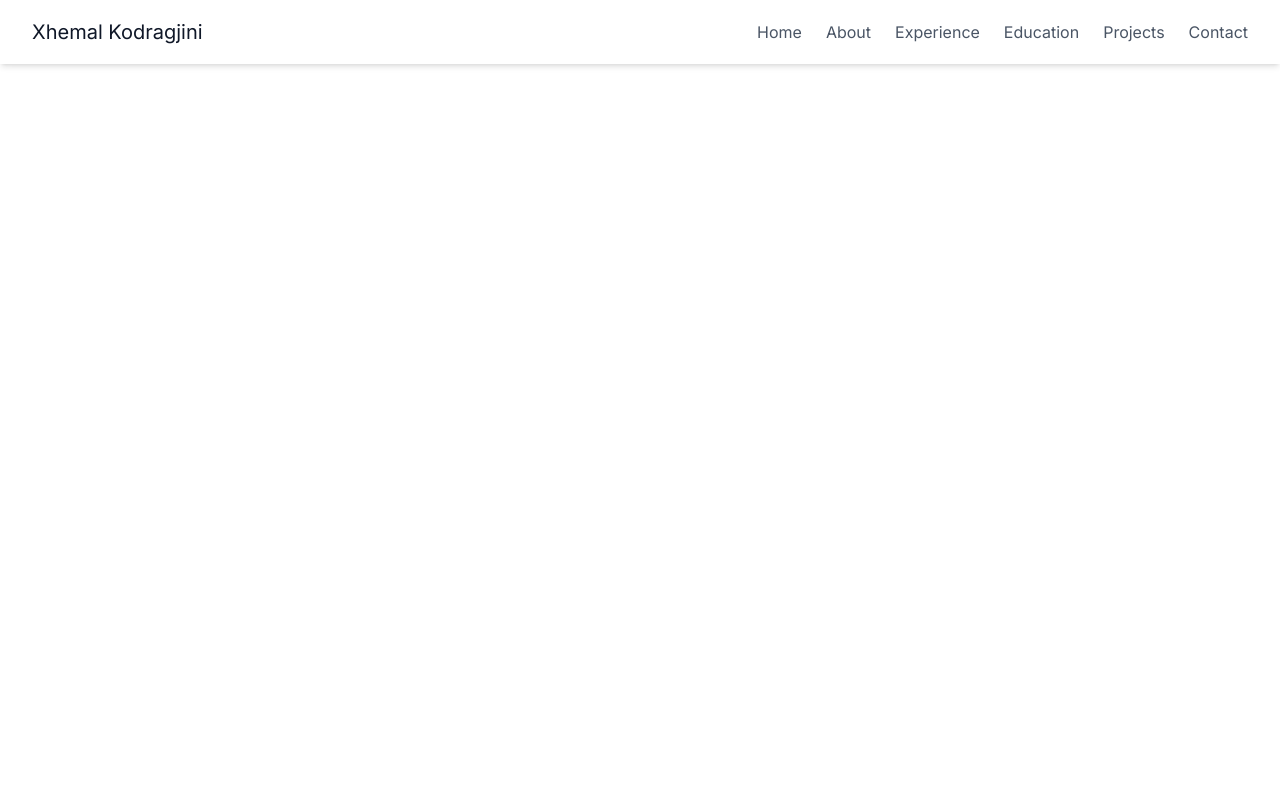
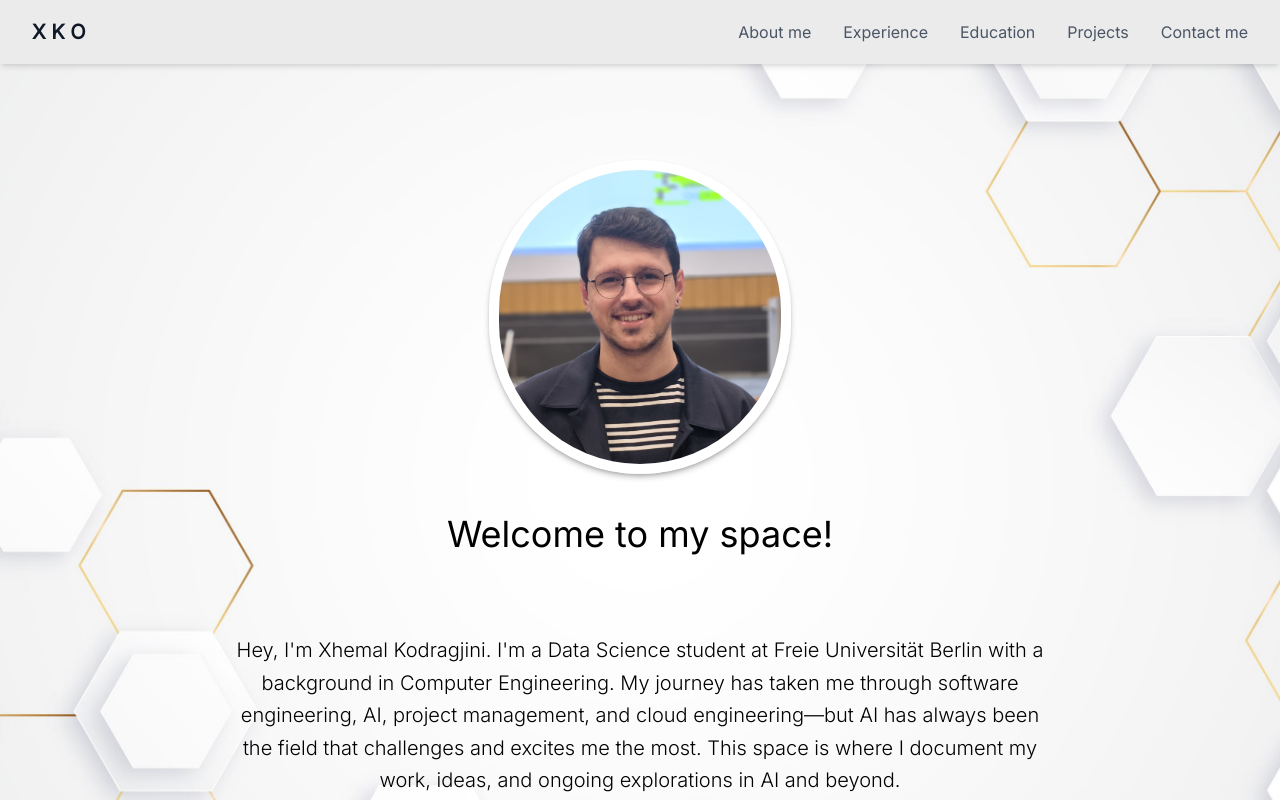
Before and after one commit to xhemalkodragjini/personal-portfolio, a Next.js app: page / in a window 1280 px wide. Shown: the top 800 px of the page. Built offline with nearby package versions, Linux system fonts and the light colour scheme.

Commit message:
add navbar and welcome component

```diff
--- a/app/globals.css
+++ b/app/globals.css
@@ -1,5 +1,5 @@
 @import "tailwindcss";
 
-*{
-  font-family: Inter;
+body {
+    font-family: Inter;
 }
--- a/app/layout.js
+++ b/app/layout.js
@@ -1,14 +1,16 @@
+import "./globals.css";
 import { Raleway, Inter } from "next/font/google";
-import "./globals.css";
 
 const raleway = Raleway({
   subsets: ["latin"],
-  weight: ["400", "500", "600", "700"]
+  weight: ["400", "500", "600", "700"],
+  variable: '--font-raleway',
 });
 
 const inter = Inter({
   subsets: ["latin"],
-  weight: ["400"]
+  weight: ["300", "400"],
+  variable: '--font-inter',
 });
 
 export const metadata = {
@@ -18,11 +20,9 @@ export const metadata = {
 
 export default function RootLayout({ children }) {
   return (
-    <html lang="en">
-      <body
-        className={`${raleway.className} ${inter.className} antialiased`}
-      >
-        {children}
+    <html lang="en" className={`${inter.className} ${raleway.className}`}>
+      <body className={"antialiased"}>
+      {children}
       </body>
     </html>
   );
--- a/app/page.js
+++ b/app/page.js
@@ -1,10 +1,12 @@
 'use client'
 import Navbar from "@/components/Navbar";
+import Welcome from "@/components/Welcome";
 
 export default function Home() {
   return (
     <>
-      <Navbar />
+    <Navbar />
+      <Welcome />
     </>
   )
 }
--- /dev/null
+++ b/components/Navbar.js
@@ -0,0 +1,67 @@
+"use client";
+
+import { useState } from "react";
+import Link from "next/link";
+
+export default function Navbar() {
+  const [isOpen, setIsOpen] = useState(false);
+
+  const menuItems = [
+    { name: "About me", href: "#about" },
+    { name: "Experience", href: "#experience" },
+    { name: "Education", href: "#education" },
+    { name: "Projects", href: "#projects" },
+    { name: "Contact me", href: "#contact" },
+  ];
+
+  return (
+    <nav className="fixed top-0 w-full bg-[#EBEBEB] shadow-md z-50">
+      <div className="max-w-7xl mx-auto px-4 sm:px-6 lg:px-8">
+        <div className="flex justify-between items-center h-16">
+          <Link href="/" className="text-xl font-bold text-gray-900">
+            X K O
+          </Link>
+
+          <div className="hidden md:flex space-x-8">
+            {menuItems.map((item) => (
+              <NavItem key={item.name} href={item.href} name={item.name} />
+            ))}
+          </div>
+
+          <button
+            className="md:hidden text-gray-900 text-2xl focus:outline-none"
+            onClick={() => setIsOpen(!isOpen)}
+          >
+            ☰
+          </button>
+        </div>
+
+        {isOpen && (
+          <div className="md:hidden flex flex-col items-center bg-[#EBEBEB] py-4 space-y-4">
+            {menuItems.map((item) => (
+              <NavItem
+                key={item.name}
+                href={item.href}
+                name={item.name}
+                onClick={() => setIsOpen(false)}
+              />
+            ))}
+          </div>
+        )}
+      </div>
+    </nav>
+  );
+}
+
+// NavItem Component
+function NavItem({ href, name, onClick }) {
+  return (
+    <Link
+      href={href}
+      className="text-gray-600 hover:text-gray-900 transition"
+      onClick={onClick}
+    >
+      {name}
+    </Link>
+  );
+}
--- a/components/Navbar.jsx
+++ /dev/null
@@ -1,31 +0,0 @@
-import React from 'react'
-
-const Navbar = () => {
-    return (
-        <nav className='fixed top-0 w-full bg-white shadow-md dark:bg-gray-900'>
-            <div className="max-w-7xl mx-auto px-4 sm:px-6 lg:px-8">
-                <div className="flex justify-between items-center h-16">
-                    {/* Logo */}
-                    <a href="#" className="text-xl text-gray-900 dark:text-white">
-                        Xhemal Kodragjini
-                    </a>
-
-                    <div className="hidden md:flex space-x-6">
-                        <a href='#top' className="text-gray-600 hover:text-gray-900 dark:text-gray-300 dark:hover:text-white">Home</a>
-                        <a href='#about' className="text-gray-600 hover:text-gray-900 dark:text-gray-300 dark:hover:text-white">About</a>
-                        <a href='#experience' className="text-gray-600 hover:text-gray-900 dark:text-gray-300 dark:hover:text-white">Experience</a>
-                        <a href='#education' className="text-gray-600 hover:text-gray-900 dark:text-gray-300 dark:hover:text-white">Education</a>
-                        <a href='#projects' className="text-gray-600 hover:text-gray-900 dark:text-gray-300 dark:hover:text-white">Projects</a>
-                        <a href='#contact' className="text-gray-600 hover:text-gray-900 dark:text-gray-300 dark:hover:text-white">Contact</a>
-                    </div>
-                    {/* Mobile Menu Button */}
-                    <button className="md:hidden text-gray-600 dark:text-white">
-                        ☰
-                    </button>
-                </div>
-            </div>
-        </nav>
-    )
-}
-
-export default Navbar
--- /dev/null
+++ b/components/Welcome.js
@@ -0,0 +1,25 @@
+import Image from 'next/image';
+
+export default function Welcome() {
+  return (
+    <div className="flex flex-col items-center text-center py-20 bg-[url('/assets/welcome_background.jpg')] bg-cover bg-center bg-no-repeat">
+      <div className="relative w-3/4 max-w-[302px] h-auto">
+        <Image
+          src="/assets/welcome_pic.jpg"
+          width={500}
+          height={500}
+          alt="Welcome picture"
+          className="w-full h-auto bg-cover border-[10px] border-white shadow-md shadow-black/25 rounded-full mt-20"
+        />
+      </div>
+
+      <h1 className="mt-10 text-3xl sm:text-4xl font-raleway font-medium text-black">
+        Welcome to my space!
+      </h1>
+
+      <p className="max-w-4xl text-[20px] font-inter font-light text-black leading-relaxed px-10 py-20">
+        Hey, I'm Xhemal Kodragjini. I'm a Data Science student at Freie Universität Berlin with a background in Computer Engineering. My journey has taken me through software engineering, AI, project management, and cloud engineering—but AI has always been the field that challenges and excites me the most. This space is where I document my work, ideas, and ongoing explorations in AI and beyond.
+      </p>
+    </div>
+  );
+}
--- /dev/null
+++ b/tailwind.config.mjs
@@ -0,0 +1,16 @@
+module.exports = {
+    content: [
+      "./app/**/*.{js,ts,jsx,tsx}",
+      "./pages/**/*.{js,ts,jsx,tsx}",
+      "./components/**/*.{js,ts,jsx,tsx}",
+    ],
+    theme: {
+      extend: {
+        fontFamily: {
+          raleway: ['Raleway', 'sans-serif'],
+          inter: ['Inter', 'sans-serif'],
+        },
+      },
+    },
+    plugins: [],
+  };
```
Also changed, not shown: public/assets/welcome_background.jpg (added), public/assets/welcome_pic.jpg (added).
